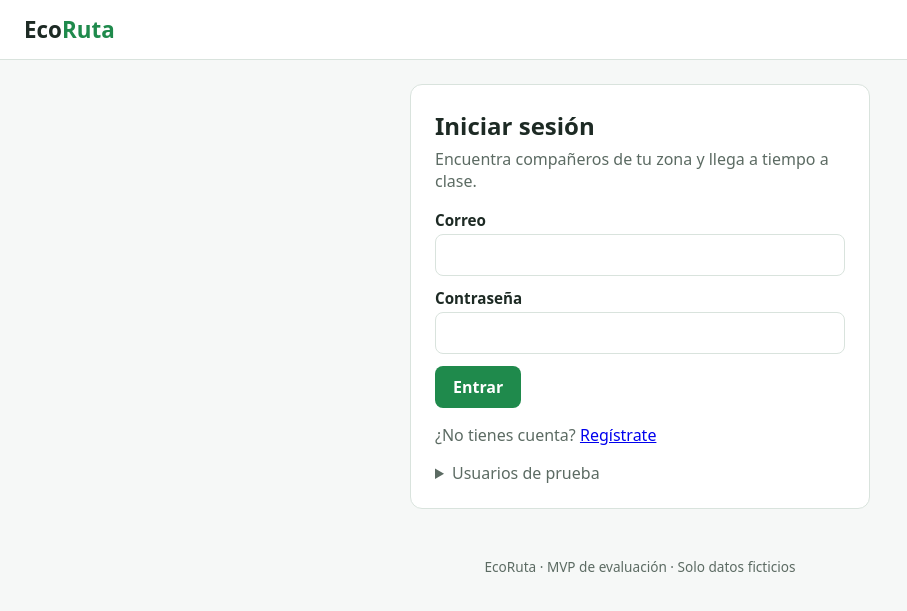
After one commit to SebastianAlvaradoZ/ecoruta-mvp, a Node server app: page /login in a window 1280 px wide. The commit adds this page. Shown: the top 611 px of the page, without its empty margins (0-907 px from the left). Run offline with Node 20, Linux system fonts and the light colour scheme.

Commit message:
H-02: iniciar y cerrar sesión

```diff
--- a/app.js
+++ b/app.js
@@ -40,7 +40,7 @@ function requiereSesion(req, res, next) {
 }
 
 app.get('/', (req, res) => {
-  if (!req.session.usuario) return res.redirect('/registro');
+  if (!req.session.usuario) return res.redirect('/login');
   res.render('inicio');
 });
 
@@ -79,4 +79,26 @@ app.post('/registro', async (req, res) => {
 });
 
 
+// ---------- H-02: iniciar y cerrar sesión ----------
+app.get('/login', (req, res) => {
+  if (req.session.usuario) return res.redirect('/');
+  res.render('login', { error: null, email: '' });
+});
+
+app.post('/login', async (req, res) => {
+  const email = (req.body.email || '').trim().toLowerCase();
+  const password = req.body.password || '';
+  const { rows } = await pool.query('SELECT * FROM usuarios WHERE email = $1', [email]);
+  const u = rows[0];
+  if (!u || !(await bcrypt.compare(password, u.password_hash))) {
+    return res.status(401).render('login', { error: 'Correo o contraseña incorrectos', email });
+  }
+  req.session.usuario = { id: u.id, nombre: u.nombre, email: u.email, rol: u.rol };
+  res.redirect('/');
+});
+
+app.post('/logout', (req, res) => {
+  req.session.destroy(() => res.redirect('/login'));
+});
+
 module.exports = { app, requiereSesion, avisar };
--- /dev/null
+++ b/views/login.ejs
@@ -0,0 +1,18 @@
+<%- include('partials/cabecera') %>
+<section class="tarjeta angosta">
+  <h1>Iniciar sesión</h1>
+  <p class="sub">Encuentra compañeros de tu zona y llega a tiempo a clase.</p>
+  <% if (error) { %><div class="aviso error"><%= error %></div><% } %>
+  <form method="post" action="/login">
+    <label>Correo<input type="email" name="email" value="<%= email %>" required></label>
+    <label>Contraseña<input type="password" name="password" required></label>
+    <button type="submit">Entrar</button>
+  </form>
+  <p class="muted">¿No tienes cuenta? <a href="/registro">Regístrate</a></p>
+  <details class="muted"><summary>Usuarios de prueba</summary>
+    <p>Conductor: conductor@ecoruta.test / Conductor123<br>
+    Pasajero: pasajero@ecoruta.test / Pasajero123<br>
+    Pasajero 2: pasajero2@ecoruta.test / Pasajero123</p>
+  </details>
+</section>
+<%- include('partials/pie') %>
--- a/views/partials/cabecera.ejs
+++ b/views/partials/cabecera.ejs
@@ -12,6 +12,7 @@
     <% if (usuario) { %>
       <nav>
         <span class="quien"><%= usuario.nombre %> · <%= usuario.rol %></span>
+        <form method="post" action="/logout"><button class="enlace" type="submit">Cerrar sesión</button></form>
       </nav>
     <% } %>
   </header>
--- a/views/registro.ejs
+++ b/views/registro.ejs
@@ -14,5 +14,6 @@
     </fieldset>
     <button type="submit">Crear cuenta</button>
   </form>
+  <p class="muted">¿Ya tienes cuenta? <a href="/login">Inicia sesión</a></p>
 </section>
 <%- include('partials/pie') %>
```
